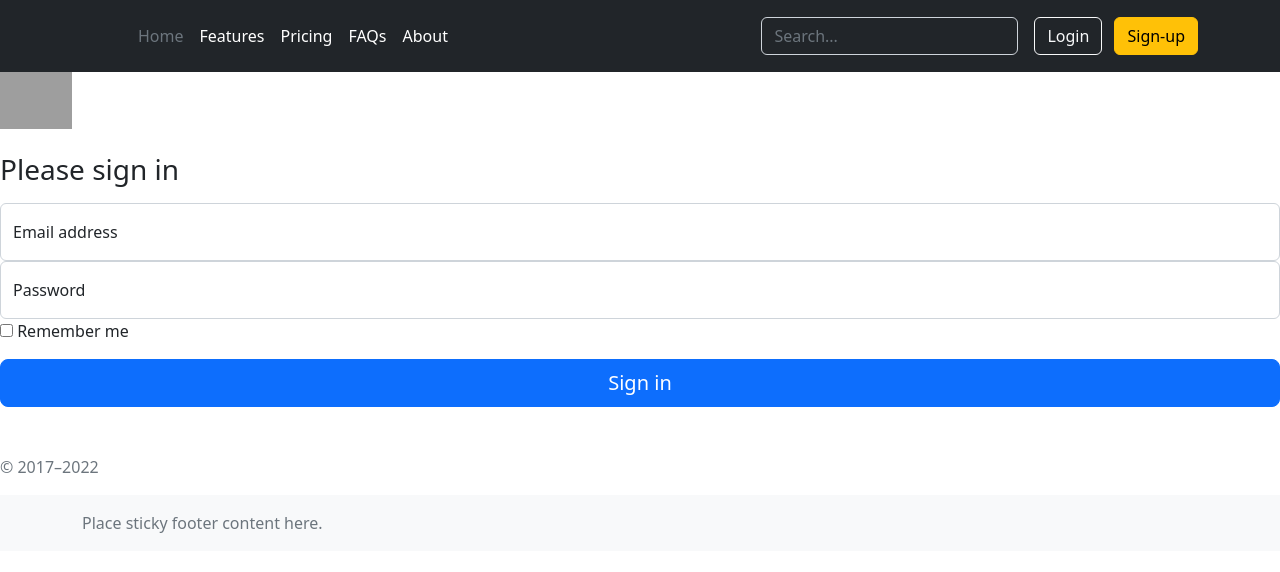
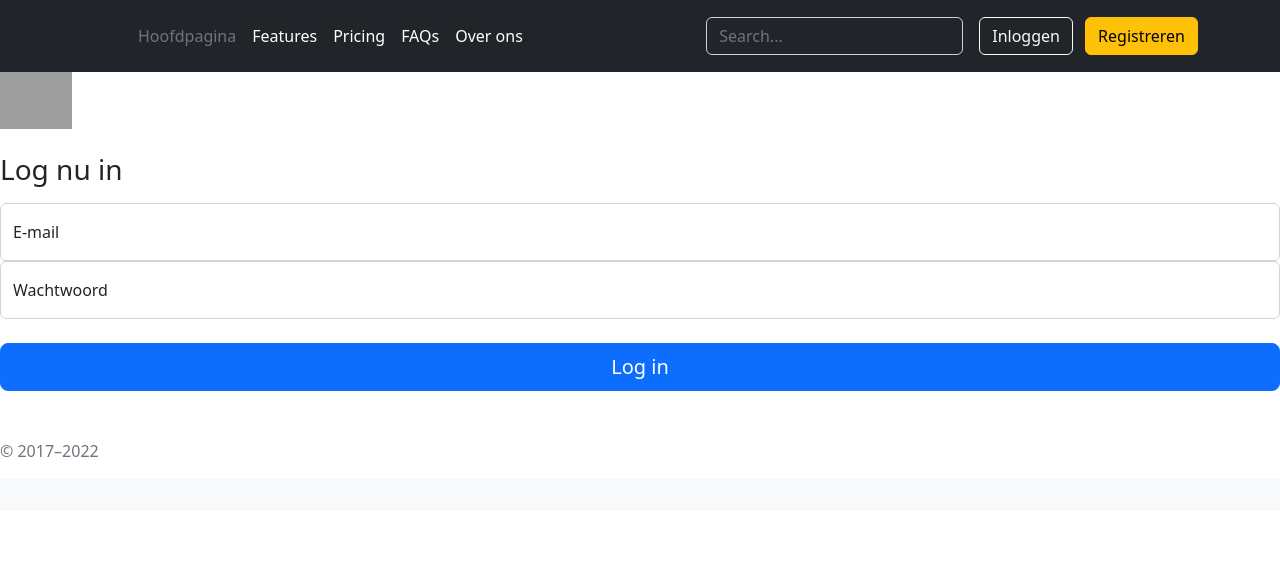
Before and after one commit to Hakulax28/CinemaWiki, a PHP site: page /inloggen.php in a window 1280 px wide. Shown: the top 572 px of the page. Run offline with PHP 8.4, Linux system fonts and the light colour scheme; grey boxes are pictures that could not be loaded.

Commit message:
tekst veranderd

```diff
--- a/inloggen.php
+++ b/inloggen.php
@@ -18,11 +18,11 @@
          </a>
 
          <ul class="nav col-12 col-lg-auto me-lg-auto mb-2 justify-content-center mb-md-0">
-            <li><a href="#" class="nav-link px-2 text-secondary">Home</a></li>
+            <li><a href="index.php" class="nav-link px-2 text-secondary">Hoofdpagina</a></li>
             <li><a href="#" class="nav-link px-2 text-white">Features</a></li>
             <li><a href="#" class="nav-link px-2 text-white">Pricing</a></li>
-            <li><a href="#" class="nav-link px-2 text-white">FAQs</a></li>
-            <li><a href="#" class="nav-link px-2 text-white">About</a></li>
+            <li><a href="faq.php" class="nav-link px-2 text-white">FAQs</a></li>
+            <li><a href="overons.php" class="nav-link px-2 text-white">Over ons</a></li>
          </ul>
 
          <form class="col-12 col-lg-auto mb-3 mb-lg-0 me-lg-3" role="search">
@@ -30,8 +30,8 @@
          </form>
 
          <div class="text-end">
-            <button type="button" class="btn btn-outline-light me-2">Login</button>
-            <button type="button" class="btn btn-warning">Sign-up</button>
+            <button type="button" class="btn btn-outline-light me-2">Inloggen</button>
+            <button type="button" class="btn btn-warning">Registreren</button>
          </div>
       </div>
    </div>
@@ -41,23 +41,18 @@
    <main class="form-signin w-100 m-auto">
       <form>
          <img class="mb-4" src="/docs/5.2/assets/brand/bootstrap-logo.svg" alt="" width="72" height="57">
-         <h1 class="h3 mb-3 fw-normal">Please sign in</h1>
+         <h1 class="h3 mb-3 fw-normal">Log nu in</h1>
 
          <div class="form-floating">
             <input type="email" class="form-control" id="floatingInput" placeholder="name@example.com">
-            <label for="floatingInput">Email address</label>
+            <label for="floatingInput">E-mail</label>
          </div>
          <div class="form-floating">
             <input type="password" class="form-control" id="floatingPassword" placeholder="Password">
-            <label for="floatingPassword">Password</label>
+            <label for="floatingPassword">Wachtwoord</label>
          </div>
-
-         <div class="checkbox mb-3">
-            <label>
-               <input type="checkbox" value="remember-me"> Remember me
-            </label>
-         </div>
-         <button class="w-100 btn btn-lg btn-primary" type="submit">Sign in</button>
+         <br>
+         <button class="w-100 btn btn-lg btn-primary" type="submit">Log in</button>
          <p class="mt-5 mb-3 text-muted">© 2017–2022</p>
       </form>
    </main>
@@ -65,7 +60,7 @@
 
 <footer class="footer mt-auto py-3 bg-light">
    <div class="container">
-      <span class="text-muted">Place sticky footer content here.</span>
+      <span class="text-muted"></span>
    </div>
 </footer>
 
```
